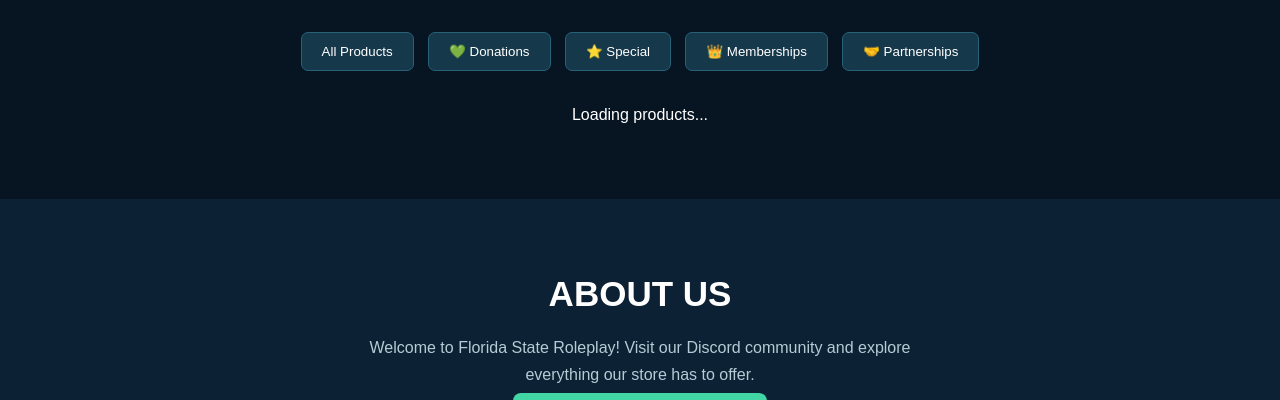
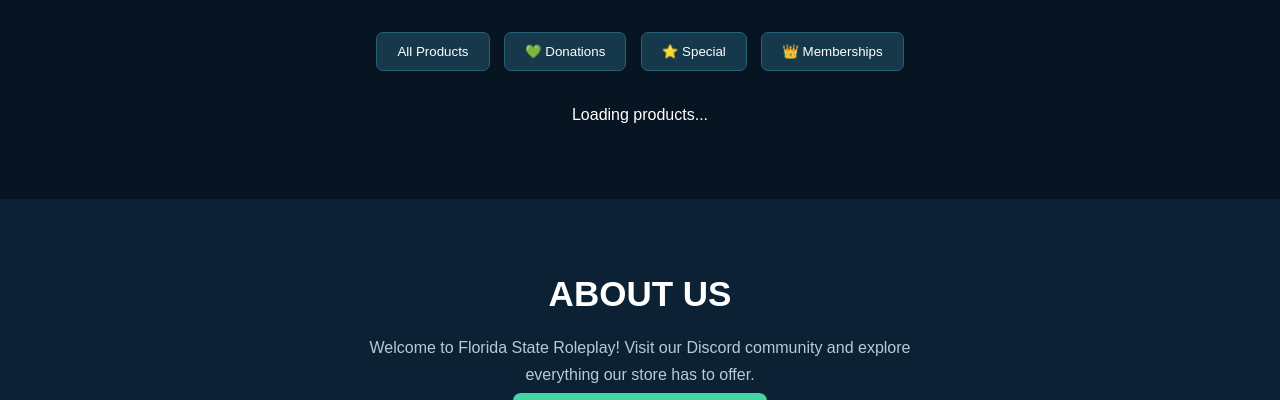
Before and after one commit to quitninguyton-cmyk/Florida-Roleplay-shop, a plain HTML site: page index.html in a window 1280 px wide. Shown: the part 700-1100 px from the top of the page. Drawn offline with Linux system fonts and the light colour scheme.

Commit message:
Remove Partnerships button from filters
Removed the Partnerships button from the product filter options.

```diff
--- a/index.html
+++ b/index.html
@@ -40,7 +40,6 @@
     <button onclick="filterProducts('donations')">💚 Donations</button>
     <button onclick="filterProducts('special')">⭐ Special</button>
     <button onclick="filterProducts('memberships')">👑 Memberships</button>
-     <button onclick="filterProducts('partnerships')">🤝 Partnerships</button>
   </div>
 
   <div class="products" id="products">
```
